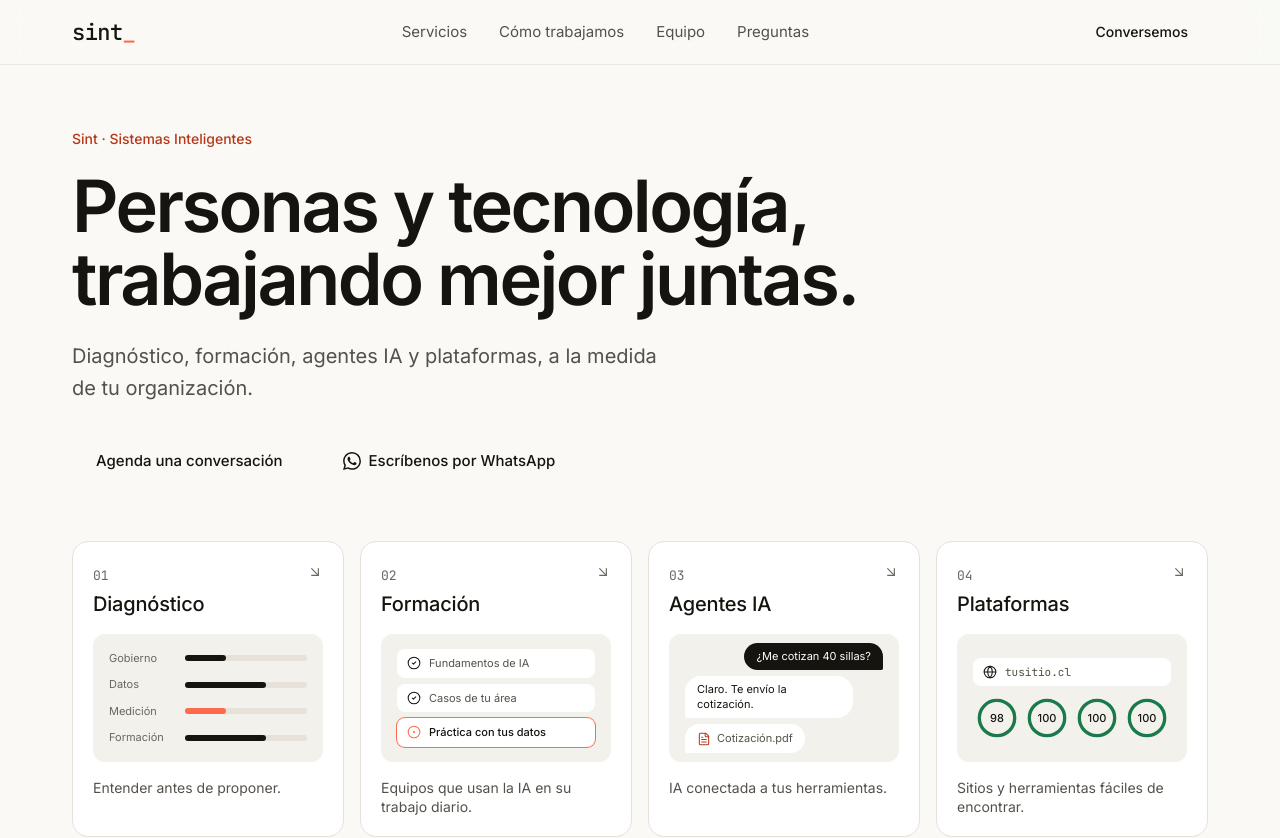
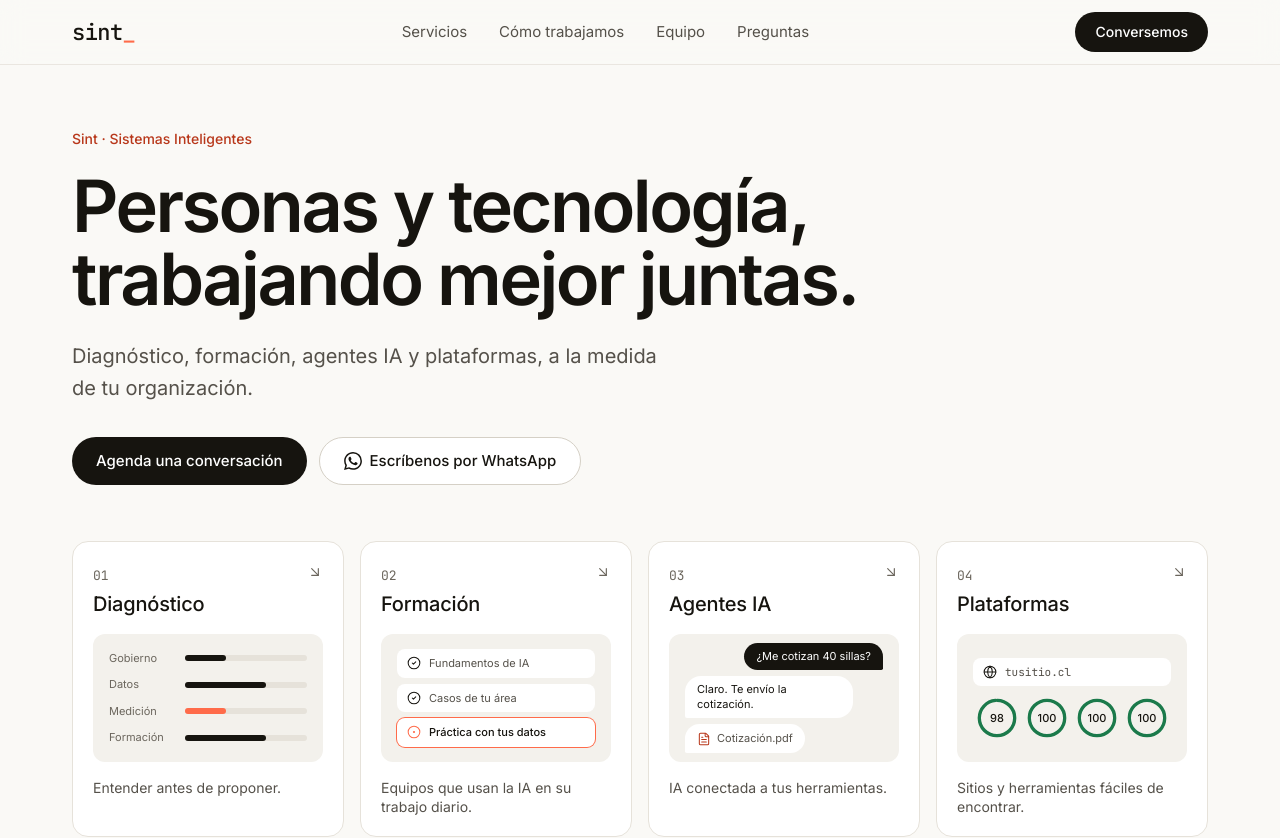
Before and after one commit to JoseSebaLM/SINT, a Next.js app: page / in a window 1280 px wide. Shown: the top 838 px of the page. Built offline with nearby package versions, Linux system fonts and the light colour scheme.

Commit message:
fix(ui): clases completas de los botones para que Tailwind no las descarte
Co-Authored-By: Claude Opus 5.5 <noreply@anthropic.com>

```diff
--- a/app/components/ui.tsx
+++ b/app/components/ui.tsx
@@ -9,6 +9,14 @@ export const WhatsAppIcon = ({ size = 20 }: { size?: number }) => (
   </svg>
 );
 
+// Clases completas (no armadas con plantillas) para que Tailwind las conserve al compilar.
+const variants = {
+  primary: "btn btn-primary",
+  secondary: "btn btn-secondary",
+  accent: "btn btn-accent",
+  night: "btn btn-night",
+};
+
 type ButtonProps = { label?: string; className?: string; onClick?: () => void };
 
 /** Botón que lleva a la agenda. "primary" en la página; "accent" solo en el cierre. */
@@ -19,7 +27,7 @@ export function AgendaButton({
   onClick,
 }: ButtonProps & { variant?: "primary" | "accent" }) {
   return (
-    <a href={links.agenda} {...external} onClick={onClick} className={`btn btn-${variant} ${className}`.trim()}>
+    <a href={links.agenda} {...external} onClick={onClick} className={`${variants[variant]} ${className}`.trim()}>
       {label}
     </a>
   );
@@ -32,7 +40,7 @@ export function WhatsAppButton({
   className = "",
 }: ButtonProps & { variant?: "secondary" | "night" }) {
   return (
-    <a href={links.whatsapp} {...external} className={`btn btn-${variant} ${className}`.trim()}>
+    <a href={links.whatsapp} {...external} className={`${variants[variant]} ${className}`.trim()}>
       <WhatsAppIcon size={18} />
       {label}
     </a>
```
